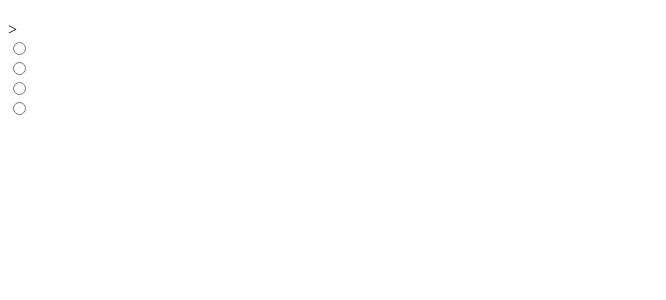
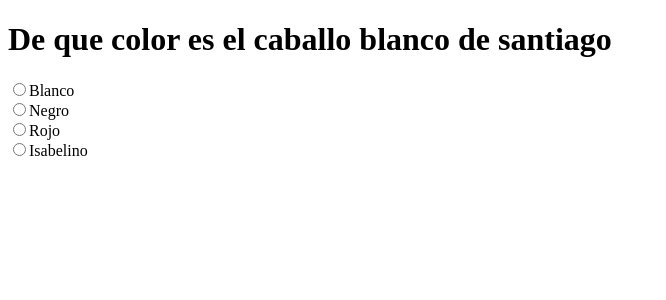
Before and after one commit to midurbar/Quiz-Angular, an Angular app: page / in a window 1280 px wide. Shown: the top 300 px of the page, without its empty margins (0-666 px from the left). Built offline with nearby package versions, Linux system fonts and the light colour scheme.

Commit message:
añadido preguntas respuestas

```diff
--- a/src/app/app.component.html
+++ b/src/app/app.component.html
@@ -1,7 +1,7 @@
 
 
-<app-pregunta></app-pregunta>
-<app-respuesta></app-respuesta>
-<app-respuesta></app-respuesta>
-<app-respuesta></app-respuesta>
-<app-respuesta></app-respuesta>
+<app-pregunta [titulo]="preguntaActual.pregunta"></app-pregunta>
+<app-respuesta [texto]="preguntaActual.respuestas[0]"></app-respuesta>
+<app-respuesta [texto]="preguntaActual.respuestas[1]"></app-respuesta>
+<app-respuesta [texto]="preguntaActual.respuestas[2]"></app-respuesta>
+<app-respuesta [texto]="preguntaActual.respuestas[3]"></app-respuesta>
--- a/src/app/app.component.ts
+++ b/src/app/app.component.ts
@@ -1,11 +1,26 @@
-import { Component } from '@angular/core';
+import { Component, OnInit } from '@angular/core';
 
 @Component({
   selector: 'app-root',
   templateUrl: './app.component.html',
   styleUrls: ['./app.component.css']
 })
-export class AppComponent {
+
+export class AppComponent implements OnInit {
+  /**
+   * Esta variable contendra la pregunta que se estara mostrando por
+   * pantalla
+   */
+  preguntaActual = undefined;
+
+  /**
+   * En el momento de cargar el componente, se elegira una pregunta
+   * a mostrar de entre todas los disponibles en preguntas.
+   */
+  ngOnInit(): void {
+    this.preguntaActual = this.preguntas[0];
+  }
+
   title = 'quiz';
 
   preguntas = [
@@ -15,10 +30,20 @@ export class AppComponent {
         "Blanco",
         "Negro",
         "Rojo",
-        "Azul"
+        "Isabelino"
       ],
       correcta: 3
     },
+    {
+      pregunta: "En que se año se celebraron los juegos olimpicos de tokio 2020",
+      respuestas: [
+        "2020",
+        "2021",
+        "2019",
+        "Ninguna de las anteriores"
+      ],
+      correcta: 1
+    },
+  ];
 
-  ]
 }
--- a/src/app/pregunta/pregunta.component.html
+++ b/src/app/pregunta/pregunta.component.html
@@ -1 +1 @@
-<h1>{{titulo}}</h1>>
+<h1>{{titulo}}</h1>
```
